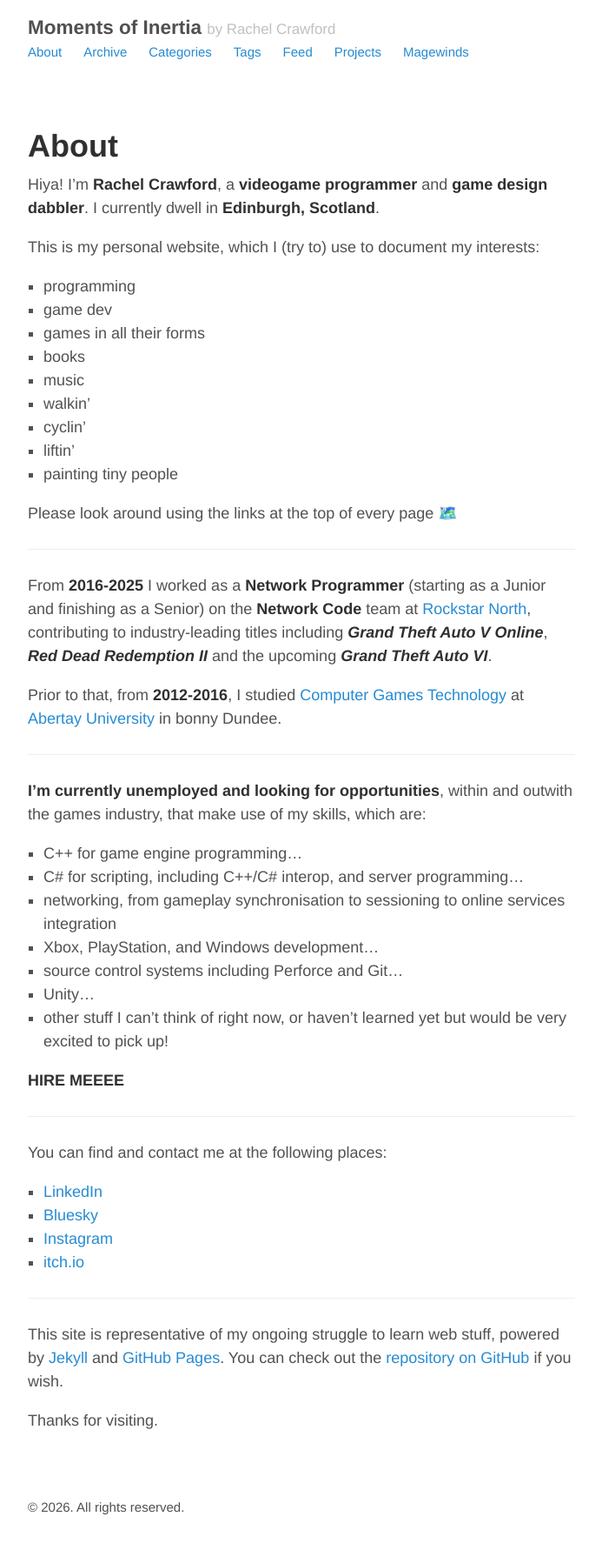
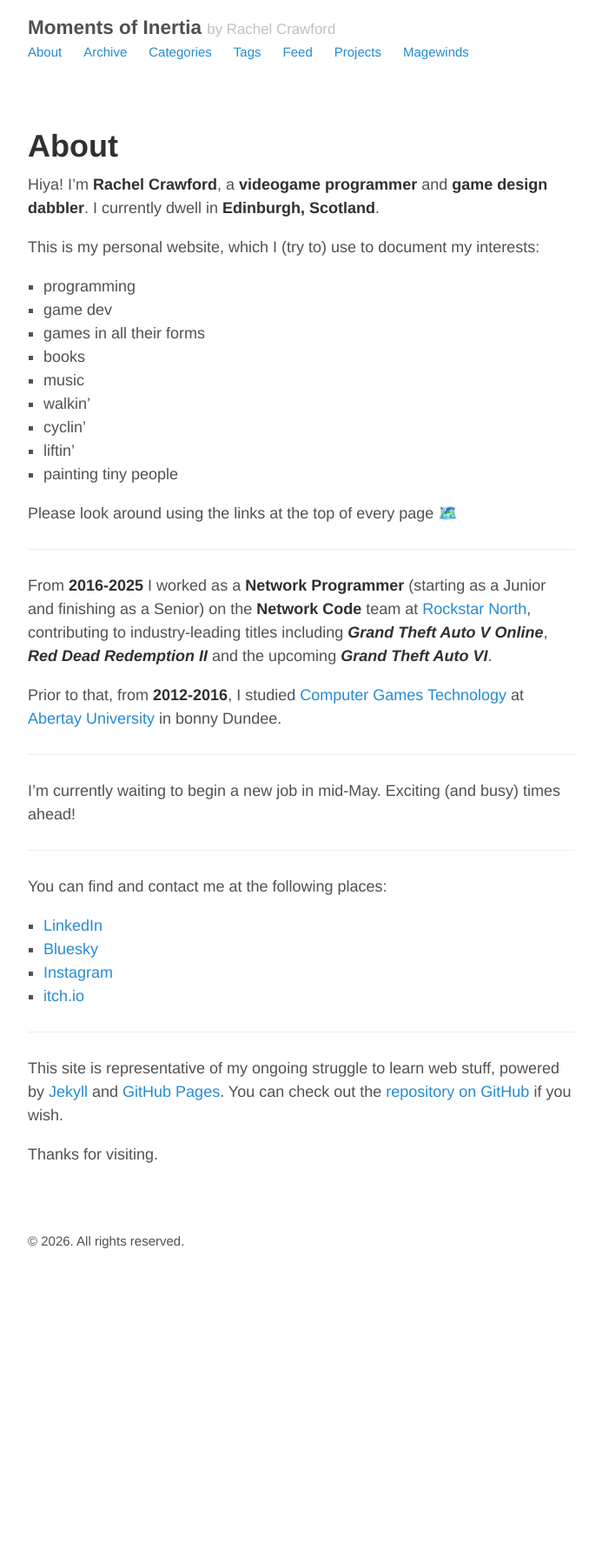
Before and after one commit to rachelnertia/rachelnertia.github.io, a Jekyll site: the page built from about.md, in a window 1280 px wide. Shown: the whole page at 87% size, without its empty margins (293-986 px from the left). Built offline with Jekyll 4.4.1, drawn with Linux system fonts in a browser that asks for light colours; after the commit the page ends 1476 px from its top, so only the background shows below that.

Commit message:
update about

```diff
--- a/about.md
+++ b/about.md
@@ -27,17 +27,7 @@ Prior to that, from **2012-2016**, I studied [Computer Games Technology](http://
 
 ___
 
-**I'm currently unemployed and looking for opportunities**, within and outwith the games industry, that make use of my skills, which are:
-
-- C++ for game engine programming...
-- C# for scripting, including C++/C# interop, and server programming...
-- networking, from gameplay synchronisation to sessioning to online services integration
-- Xbox, PlayStation, and Windows development...
-- source control systems including Perforce and Git...
-- Unity...
-- other stuff I can't think of right now, or haven't learned yet but would be very excited to pick up!
-
-**HIRE MEEEE**
+I'm currently waiting to begin a new job in mid-May. Exciting (and busy) times ahead!
 
 ___
 
```
